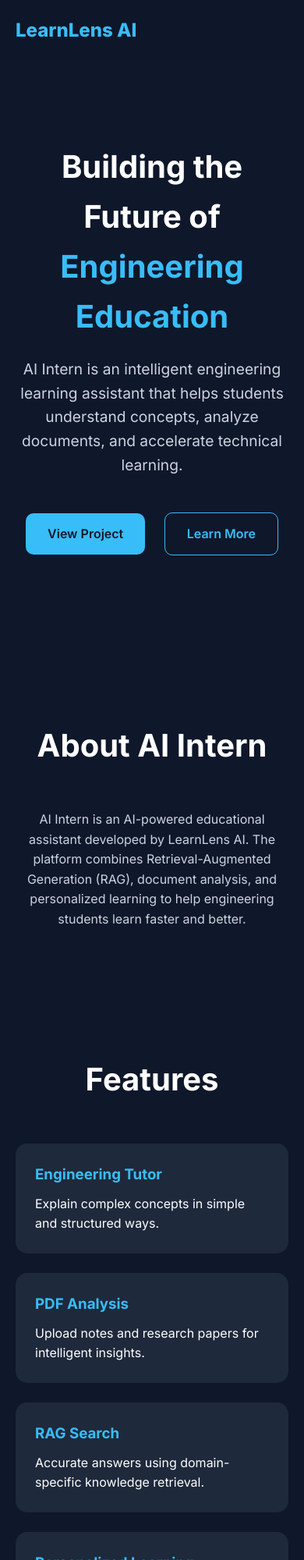
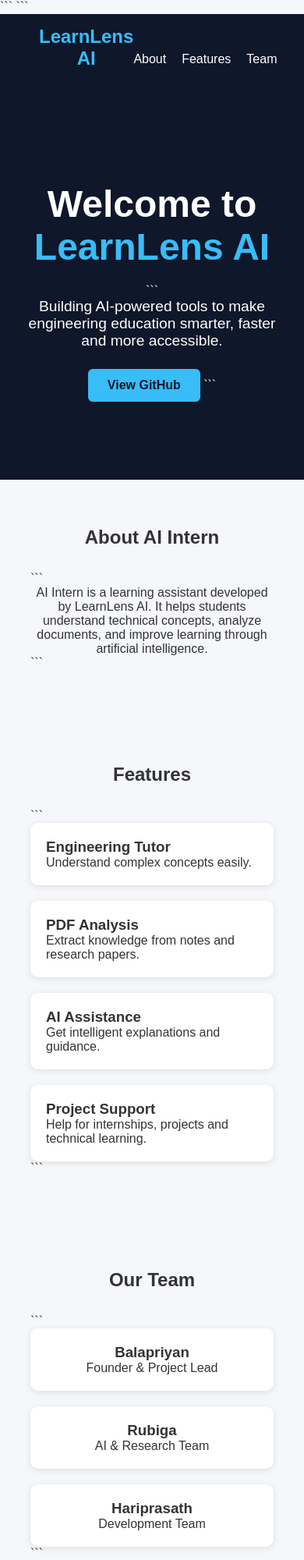
Before and after one commit to LearnLens-AI/learnlens-ai.github.io, a plain HTML site: page index.html in a window 390 px wide. Shown: the top 2000 px of the page at 78% size. Drawn offline with Linux system fonts and the light colour scheme.

Commit message:
Update index.html

````diff
--- a/index.html
+++ b/index.html
@@ -1,362 +1,228 @@
 <!DOCTYPE html>
+
 <html lang="en">
 <head>
     <meta charset="UTF-8">
     <meta name="viewport" content="width=device-width, initial-scale=1.0">
-<title>LearnLens AI | AI Intern</title>
+    <title>LearnLens AI</title>
 
-<link href="https://fonts.googleapis.com/css2?family=Inter:wght@300;400;500;600;700;800&display=swap" rel="stylesheet">
-
+```
 <style>
     *{
         margin:0;
         padding:0;
         box-sizing:border-box;
-    font-family:'Inter',sans-serif;
+        font-family:Arial, sans-serif;
     }
 
     body{
+        background:#f5f7fa;
+        color:#333;
+    }
+
+    nav{
         background:#0f172a;
         color:white;
-    line-height:1.6;
-}
-
-header{
-    position:fixed;
-    width:100%;
-    top:0;
-    background:rgba(15,23,42,0.95);
-    backdrop-filter:blur(10px);
-    z-index:1000;
-}
-
-.nav{
-    max-width:1200px;
-    margin:auto;
+        padding:15px 50px;
         display:flex;
         justify-content:space-between;
         align-items:center;
-    padding:20px;
     }
 
-.logo{
-    font-size:1.5rem;
-    font-weight:800;
+    nav h2{
         color:#38bdf8;
     }
 
-.nav-links{
+    nav ul{
+        list-style:none;
         display:flex;
-    gap:25px;
+        gap:20px;
     }
 
-.nav-links a{
+    nav a{
+        color:white;
         text-decoration:none;
-    color:white;
-    transition:.3s;
-}
-
-.nav-links a:hover{
-    color:#38bdf8;
     }
 
     .hero{
-    min-height:100vh;
-    display:flex;
-    align-items:center;
-    justify-content:center;
         text-align:center;
-    padding:100px 20px 40px;
-}
-
-.hero-content{
-    max-width:900px;
+        padding:100px 20px;
+        background:#0f172a;
+        color:white;
     }
 
     .hero h1{
-    font-size:4rem;
+        font-size:3rem;
         margin-bottom:20px;
     }
 
-.hero h1 span{
+    .hero span{
         color:#38bdf8;
     }
 
     .hero p{
         font-size:1.2rem;
-    color:#cbd5e1;
-    margin-bottom:35px;
+        max-width:700px;
+        margin:auto;
     }
 
     .btn{
         display:inline-block;
-    padding:14px 28px;
-    border-radius:10px;
-    text-decoration:none;
-    font-weight:600;
-    margin:10px;
-}
-
-.primary{
+        margin-top:25px;
+        padding:12px 25px;
         background:#38bdf8;
         color:#0f172a;
-}
-
-.secondary{
-    border:1px solid #38bdf8;
-    color:#38bdf8;
+        text-decoration:none;
+        border-radius:6px;
+        font-weight:bold;
     }
 
     section{
-    padding:80px 20px;
+        padding:60px 10%;
     }
 
-.container{
-    max-width:1200px;
-    margin:auto;
+    h2{
+        text-align:center;
+        margin-bottom:30px;
     }
 
-.section-title{
-    text-align:center;
-    font-size:2.5rem;
-    margin-bottom:50px;
-}
-
-.about{
-    text-align:center;
-    max-width:850px;
-    margin:auto;
-    color:#cbd5e1;
-}
-
-.grid{
+    .features{
         display:grid;
         grid-template-columns:repeat(auto-fit,minmax(250px,1fr));
-    gap:25px;
+        gap:20px;
     }
 
     .card{
-    background:#1e293b;
-    padding:25px;
-    border-radius:15px;
-    transition:.3s;
-}
-
-.card:hover{
-    transform:translateY(-5px);
-}
-
-.card h3{
-    color:#38bdf8;
-    margin-bottom:10px;
-}
-
-.tech-stack{
-    display:flex;
-    flex-wrap:wrap;
-    justify-content:center;
-    gap:15px;
-}
-
-.tech{
-    background:#1e293b;
-    padding:12px 18px;
-    border-radius:25px;
-}
-
-.roadmap{
-    max-width:600px;
-    margin:auto;
-}
-
-.roadmap li{
-    margin:15px 0;
-    font-size:1.1rem;
+        background:white;
+        padding:20px;
+        border-radius:10px;
+        box-shadow:0 2px 8px rgba(0,0,0,0.1);
     }
 
     .team{
-    text-align:center;
+        display:grid;
+        grid-template-columns:repeat(auto-fit,minmax(250px,1fr));
+        gap:20px;
     }
 
     .member{
-    background:#1e293b;
-    padding:25px;
-    border-radius:15px;
-}
-
-.member h3{
-    color:#38bdf8;
+        background:white;
+        padding:20px;
+        text-align:center;
+        border-radius:10px;
+        box-shadow:0 2px 8px rgba(0,0,0,0.1);
     }
 
     footer{
+        background:#0f172a;
+        color:white;
         text-align:center;
-    padding:40px;
-    background:#020617;
-    color:#94a3b8;
-}
-
-@media(max-width:768px){
-    .hero h1{
-        font-size:2.5rem;
-    }
-
-    .nav-links{
-        display:none;
-    }
+        padding:20px;
     }
 </style>
+```
+
 </head>
 
 <body>
 
-<header>
-    <div class="nav">
-        <div class="logo">LearnLens AI</div>
-
-        <div class="nav-links">
-            <a href="#about">About</a>
-            <a href="#features">Features</a>
-            <a href="#roadmap">Roadmap</a>
-            <a href="#team">Team</a>
-        </div>
-    </div>
-</header>
+<nav>
+    <h2>LearnLens AI</h2>
+    <ul>
+        <li><a href="#about">About</a></li>
+        <li><a href="#features">Features</a></li>
+        <li><a href="#team">Team</a></li>
+    </ul>
+</nav>
 
 <section class="hero">
-    <div class="hero-content">
-        <h1>Building the Future of <span>Engineering Education</span></h1>
+    <h1>Welcome to <span>LearnLens AI</span></h1>
 
+```
 <p>
-            AI Intern is an intelligent engineering learning assistant that helps students
-            understand concepts, analyze documents, and accelerate technical learning.
+    Building AI-powered tools to make engineering education smarter,
+    faster and more accessible.
 </p>
 
-        <a href="https://github.com/LearnLens-AI" class="btn primary">
-            View Project
+<a class="btn" href="https://github.com/LearnLens-AI">
+    View GitHub
 </a>
+```
 
-        <a href="#about" class="btn secondary">
-            Learn More
-        </a>
-    </div>
 </section>
 
 <section id="about">
-    <div class="container">
-        <h2 class="section-title">About AI Intern</h2>
+    <h2>About AI Intern</h2>
 
-        <p class="about">
-            AI Intern is an AI-powered educational assistant developed by LearnLens AI.
-            The platform combines Retrieval-Augmented Generation (RAG), document analysis,
-            and personalized learning to help engineering students learn faster and better.
+```
+<p style="text-align:center; max-width:800px; margin:auto;">
+    AI Intern is a learning assistant developed by LearnLens AI.
+    It helps students understand technical concepts, analyze documents,
+    and improve learning through artificial intelligence.
 </p>
-    </div>
+```
+
 </section>
 
 <section id="features">
-    <div class="container">
+    <h2>Features</h2>
 
-        <h2 class="section-title">Features</h2>
-
-        <div class="grid">
+```
+<div class="features">
 
     <div class="card">
         <h3>Engineering Tutor</h3>
-                <p>Explain complex concepts in simple and structured ways.</p>
+        <p>Understand complex concepts easily.</p>
     </div>
 
     <div class="card">
         <h3>PDF Analysis</h3>
-                <p>Upload notes and research papers for intelligent insights.</p>
+        <p>Extract knowledge from notes and research papers.</p>
     </div>
 
     <div class="card">
-                <h3>RAG Search</h3>
-                <p>Accurate answers using domain-specific knowledge retrieval.</p>
+        <h3>AI Assistance</h3>
+        <p>Get intelligent explanations and guidance.</p>
     </div>
 
     <div class="card">
-                <h3>Personalized Learning</h3>
-                <p>Adaptive explanations based on student skill level.</p>
-            </div>
-
-            <div class="card">
-                <h3>Project Guidance</h3>
-                <p>Support for projects, internships, and technical growth.</p>
-            </div>
-
-            <div class="card">
-                <h3>Future AI Mentor</h3>
-                <p>Moving toward a complete engineering learning companion.</p>
+        <h3>Project Support</h3>
+        <p>Help for internships, projects and technical learning.</p>
     </div>
 
 </div>
-    </div>
+```
+
 </section>
 
-<section>
-    <div class="container">
+<section id="team">
+    <h2>Our Team</h2>
 
-        <h2 class="section-title">Technology Stack</h2>
+```
+<div class="team">
 
-        <div class="tech-stack">
-            <div class="tech">Python</div>
-            <div class="tech">FastAPI</div>
-            <div class="tech">LangChain</div>
-            <div class="tech">ChromaDB</div>
-            <div class="tech">Hugging Face</div>
-            <div class="tech">Ollama</div>
-            <div class="tech">React</div>
-            <div class="tech">GitHub</div>
+    <div class="member">
+        <h3>Balapriyan</h3>
+        <p>Founder & Project Lead</p>
+    </div>
+
+    <div class="member">
+        <h3>Rubiga</h3>
+        <p>AI & Research Team</p>
+    </div>
+
+    <div class="member">
+        <h3>Hariprasath</h3>
+        <p>Development Team</p>
     </div>
 
 </div>
-</section>
+```
 
-<section id="roadmap">
-    <div class="container">
-
-        <h2 class="section-title">Roadmap</h2>
-
-        <ul class="roadmap">
-            <li>✅ Phase 1 – RAG Prototype</li>
-            <li>✅ Phase 2 – PDF Processing</li>
-            <li>🚧 Phase 3 – Web Interface</li>
-            <li>⬜ Phase 4 – Personalized Learning</li>
-            <li>⬜ Phase 5 – Voice Interaction</li>
-            <li>⬜ Phase 6 – Mobile Application</li>
-        </ul>
-
-    </div>
-</section>
-
-<section id="team">
-    <div class="container">
-
-        <h2 class="section-title">Our Team</h2>
-
-        <div class="grid">
-
-            <div class="member">
-                <h3>Balapriyan Selvakumar</h3>
-                <p>Founder & AI Systems Developer</p>
-            </div>
-
-            <div class="member">
-                <h3>Rubiga Hariprasath</h3>
-                <p>AI Intern Project Contributor</p>
-            </div>
-
-        </div>
-
-    </div>
 </section>
 
 <footer>
-    <h3>LearnLens AI</h3>
-    <p>Building AI tools for Education, Engineering and Innovation.</p>
-    <br>
-    <p>© 2026 LearnLens AI. All Rights Reserved.</p>
+    <p>© 2026 LearnLens AI | AI Intern Project</p>
 </footer>
 
 </body>
````
Lines whose indentation alone changed are shown as unchanged.
